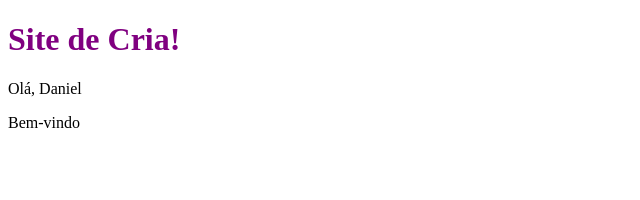
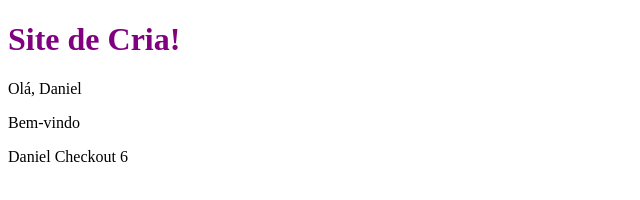
Before and after one commit to Leonardo-200/CICD, a plain HTML site: page index.html in a window 1280 px wide. Shown: the whole page, without its empty margins (0-640 px from the left). Drawn offline with Linux system fonts and the light colour scheme.

Commit message:
Checkout6

```diff
--- a/index.html
+++ b/index.html
@@ -22,5 +22,7 @@ p {
     <h1>Site de Cria!</h1>
     <p>Olá, Daniel</p>
     <p>Bem-vindo</p>
+
+    <p> Daniel Checkout 6 </p>
 </body>
 </html>
```
